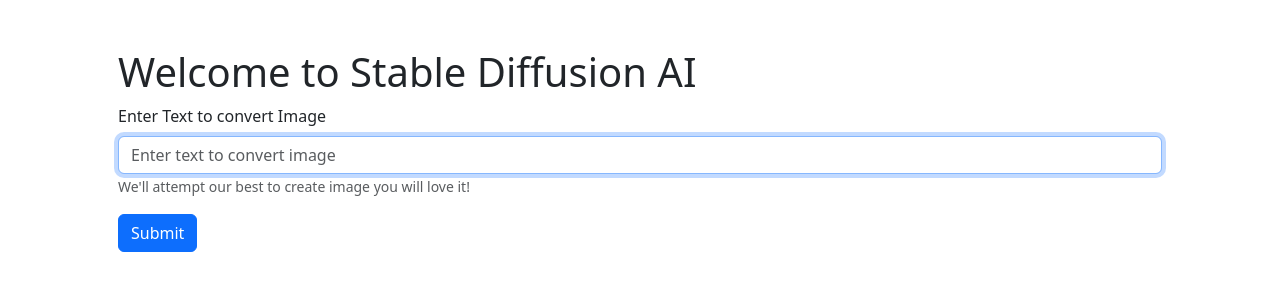
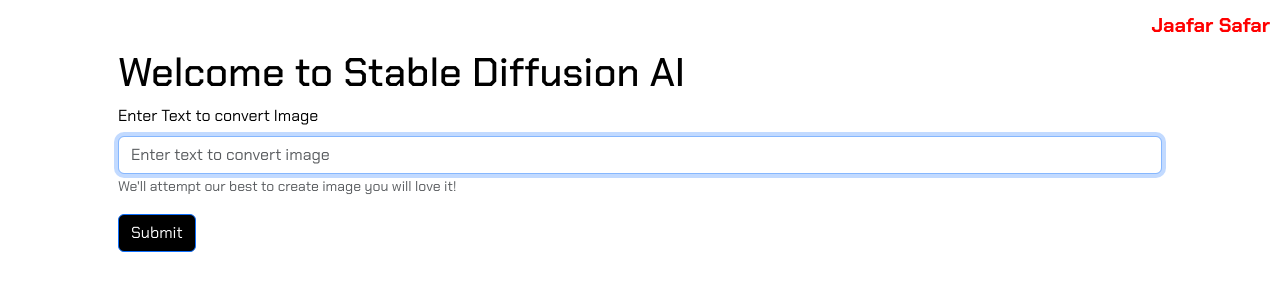
Before and after one commit to jaafarsaf7/stabble-diffusion-Text-image-web-app-with-AWS, a React (Create React App) app: page / in a window 1280 px wide. Shown: the top 300 px of the page. Built offline with nearby package versions, Linux system fonts and the light colour scheme.

Commit message:
chore: style the web page and change the font

```diff
--- a/src/App.css
+++ b/src/App.css
@@ -1,38 +1,70 @@
+/* Import the Chakra Petch font */
+@import url('https://fonts.googleapis.com/css2?family=Chakra+Petch:wght@200..900&display=swap');
+
+/* Global Styles */
+body, html {
+  margin: 0;
+  padding: 0;
+  font-family: 'Chakra Petch', sans-serif;
+  background-color: #ffffff; /* White background */
+  color: #000000; /* Black text */
+}
+
+/* App Component Styles */
 .App {
   text-align: center;
 }
 
-.App-logo {
-  height: 40vmin;
-  pointer-events: none;
-}
-
-@media (prefers-reduced-motion: no-preference) {
-  .App-logo {
-    animation: App-logo-spin infinite 20s linear;
-  }
-}
-
+/* Header Style */
 .App-header {
-  background-color: #282c34;
+  background-color: #ffffff; /* White background */
+  color: #000000; /* Black text */
   min-height: 100vh;
   display: flex;
   flex-direction: column;
   align-items: center;
   justify-content: center;
   font-size: calc(10px + 2vmin);
-  color: white;
 }
 
-.App-link {
-  color: #61dafb;
+/* Adjusting the position of "Jaafar Safar" to make room for "Made by" */
+.app-header .name-tag {
+  position: absolute;
+  top: 0;
+  right: 0;
+  font-size: 20px;
+  font-weight: bold;
+  padding: 10px;
+  color: #ff0000; /* Red color for the name */
 }
 
-@keyframes App-logo-spin {
-  from {
-    transform: rotate(0deg);
-  }
-  to {
-    transform: rotate(360deg);
-  }
+/* Form and Button Styles */
+.form-label, .form-control {
+  color: #000000; /* Black text */
 }
+
+button, .btn {
+  background-color: #000000; /* Black background for buttons */
+  color: #ffffff; /* White text */
+}
+
+button:hover, .btn:hover {
+  background-color: #333333; /* Darker shade of black on hover */
+}
+
+/* Image Styles */
+#myImage {
+  max-width: 100%;
+  height: auto;
+  margin-top: 20px;
+}
+
+/* Loading Spinner Styles */
+#backdrop {
+  display: flex;
+  justify-content: center;
+  align-items: center;
+  margin-top: 20px;
+}
+
+/* Additional styles as needed... */
--- a/src/App.js
+++ b/src/App.js
@@ -7,6 +7,7 @@ import Form from 'react-bootstrap/Form';
 import Spinner from 'react-bootstrap/Spinner';
 import Container from 'react-bootstrap/Container';
 import Image from 'react-bootstrap/Image';
+import './App.css';
 
 class App extends Component {
   state = {
@@ -57,7 +58,10 @@ class App extends Component {
   };
   render() {
     return (
-      <Container className='p-5' id='container' name='container'>
+      <Container className='p-5 app-container' id='container' name='container'>
+        <header className='app-header'>
+          <div className='name-tag'>Jaafar Safar</div>
+        </header>
         <h1> Welcome to Stable Diffusion AI</h1>
         <Form onSubmit={this.handleSubmit}>
           <Form.Group className='mb-3' controlId='formBasicEmail'>
```
